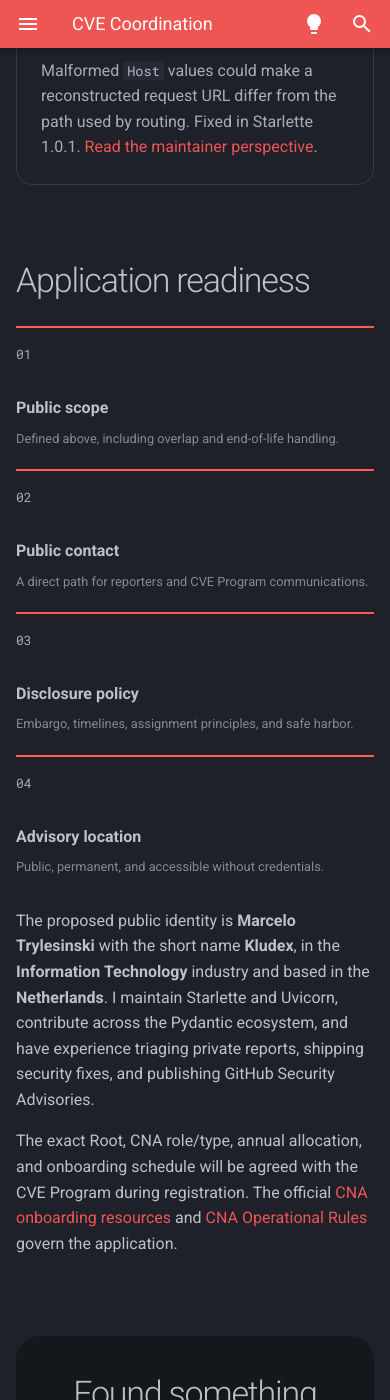
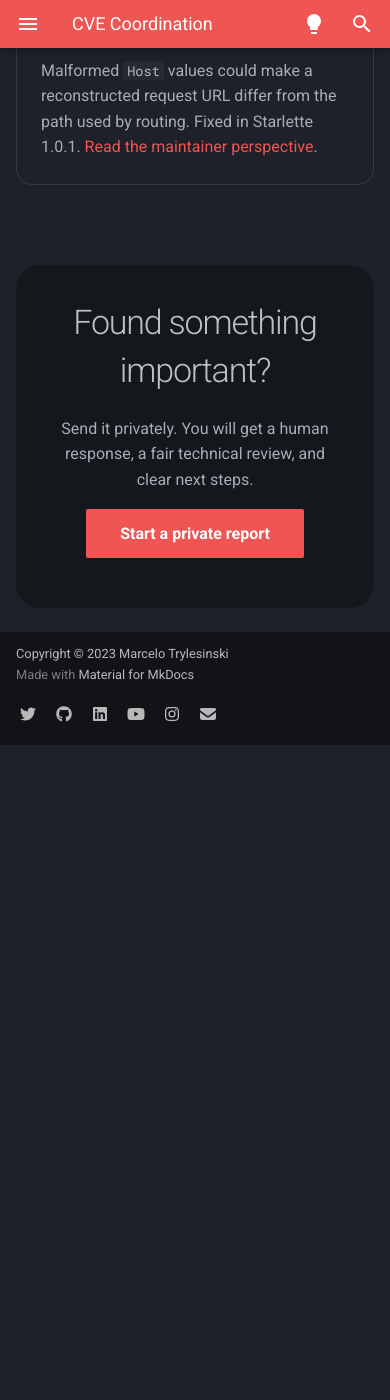
Before and after one commit to Kludex/monorepo, an MkDocs documentation site: the page built from docs/cna.md, in a window 390 px wide and 1400 px high, scrolled down 7538 px. Built offline with MkDocs 1.6.1 and Material for MkDocs 9.7.7, drawn with Linux system fonts in a browser that asks for light colours; plug-ins that fetch from the network failed and are left out; comment, search, counter and statistics services are not loaded; after the commit the page ends 8283 px from its top, so only the background shows below that.

Commit message:
Remove CNA application details

```diff
--- a/docs/cna.md
+++ b/docs/cna.md
@@ -152,19 +152,6 @@
 Malformed `Host` values could make a reconstructed request URL differ from the path used by routing. Fixed in Starlette 1.0.1. [Read the maintainer perspective](blog/posts/badhost-cve-2026-48710.md).
 </div>
 
-## Application readiness
-
-<div class="cna-readiness">
-  <div><span>01</span><strong>Public scope</strong><small>Defined above, including overlap and end-of-life handling.</small></div>
-  <div><span>02</span><strong>Public contact</strong><small>A direct path for reporters and CVE Program communications.</small></div>
-  <div><span>03</span><strong>Disclosure policy</strong><small>Embargo, timelines, assignment principles, and safe harbor.</small></div>
-  <div><span>04</span><strong>Advisory location</strong><small>Public, permanent, and accessible without credentials.</small></div>
-</div>
-
-The proposed public identity is **Marcelo Trylesinski** with the short name **Kludex**, in the **Information Technology** industry and based in the **Netherlands**. I maintain Starlette and Uvicorn, contribute across the Pydantic ecosystem, and have experience triaging private reports, shipping security fixes, and publishing GitHub Security Advisories.
-
-The exact Root, CNA role/type, annual allocation, and onboarding schedule will be agreed with the CVE Program during registration. The official [CNA onboarding resources](https://www.cve.org/ResourcesSupport/Resources#cnaOnboarding) and [CNA Operational Rules](https://www.cve.org/ResourcesSupport/AllResources/CNARules) govern the application.
-
 <section class="cna-closing" markdown>
 ## Found something important?
 
--- a/docs/extra.css
+++ b/docs/extra.css
@@ -298,32 +298,6 @@
     color: var(--cna-muted);
 }
 
-.cna-readiness {
-    display: grid;
-    grid-template-columns: repeat(4, minmax(0, 1fr));
-    gap: 1rem;
-    margin-bottom: 1.5rem;
-}
-
-.cna-readiness div {
-    display: flex;
-    flex-direction: column;
-    padding-top: .8rem;
-    border-top: 2px solid var(--cna-accent);
-}
-
-.cna-readiness span {
-    margin-bottom: 1.5rem;
-    color: var(--cna-muted);
-    font-family: var(--md-code-font-family);
-    font-size: .65rem;
-}
-
-.cna-readiness small {
-    margin-top: .4rem;
-    color: var(--cna-muted);
-}
-
 .cna-closing {
     margin: 4rem 0 1rem;
     padding: clamp(1.7rem, 5vw, 3.5rem);
@@ -341,8 +315,7 @@
 }
 
 @media (max-width: 900px) {
-    .cna-project-grid,
-    .cna-readiness {
+    .cna-project-grid {
         grid-template-columns: repeat(2, minmax(0, 1fr));
     }
 }
@@ -367,8 +340,7 @@
 }
 
 @media (max-width: 480px) {
-    .cna-project-grid,
-    .cna-readiness {
+    .cna-project-grid {
         grid-template-columns: 1fr;
     }
 
```
